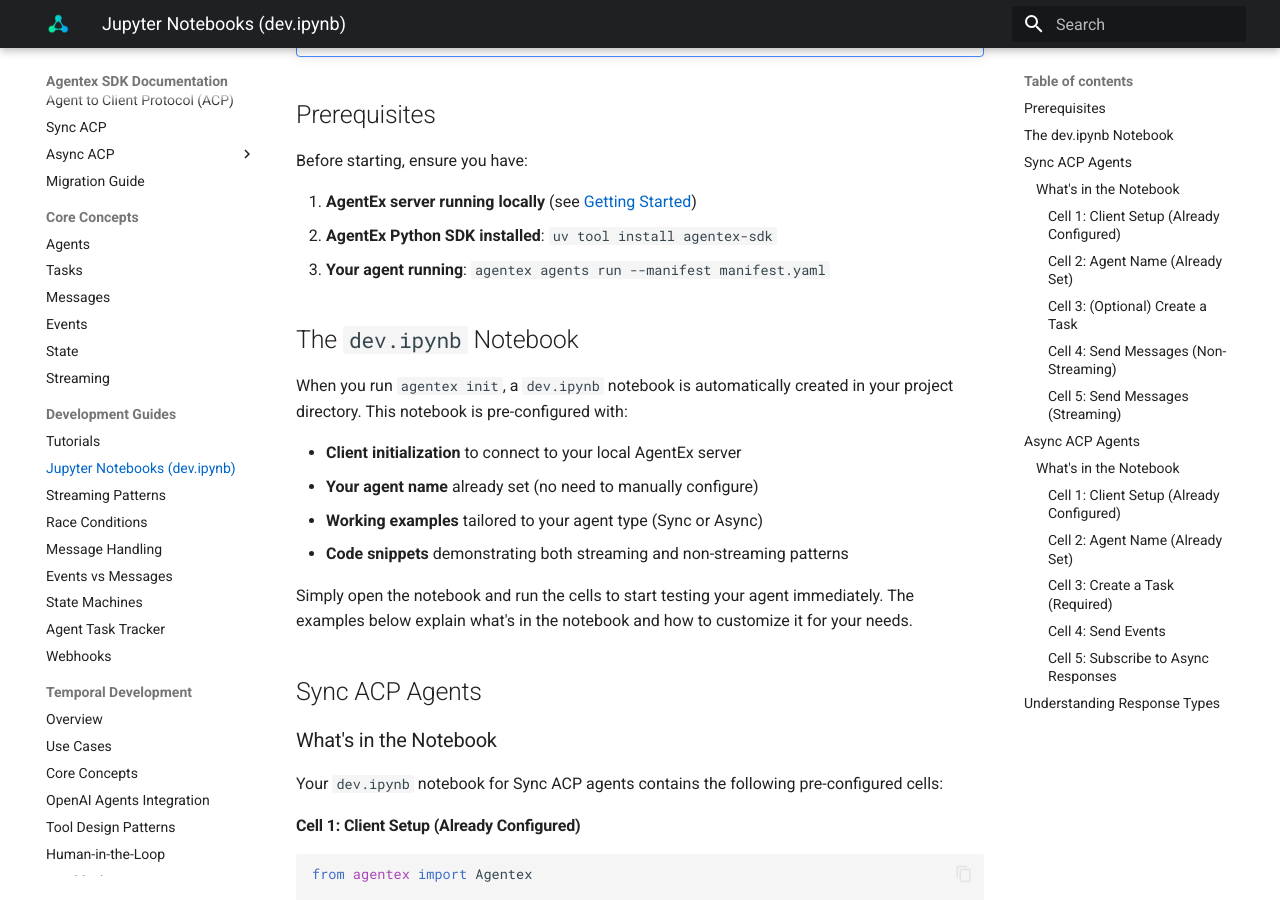
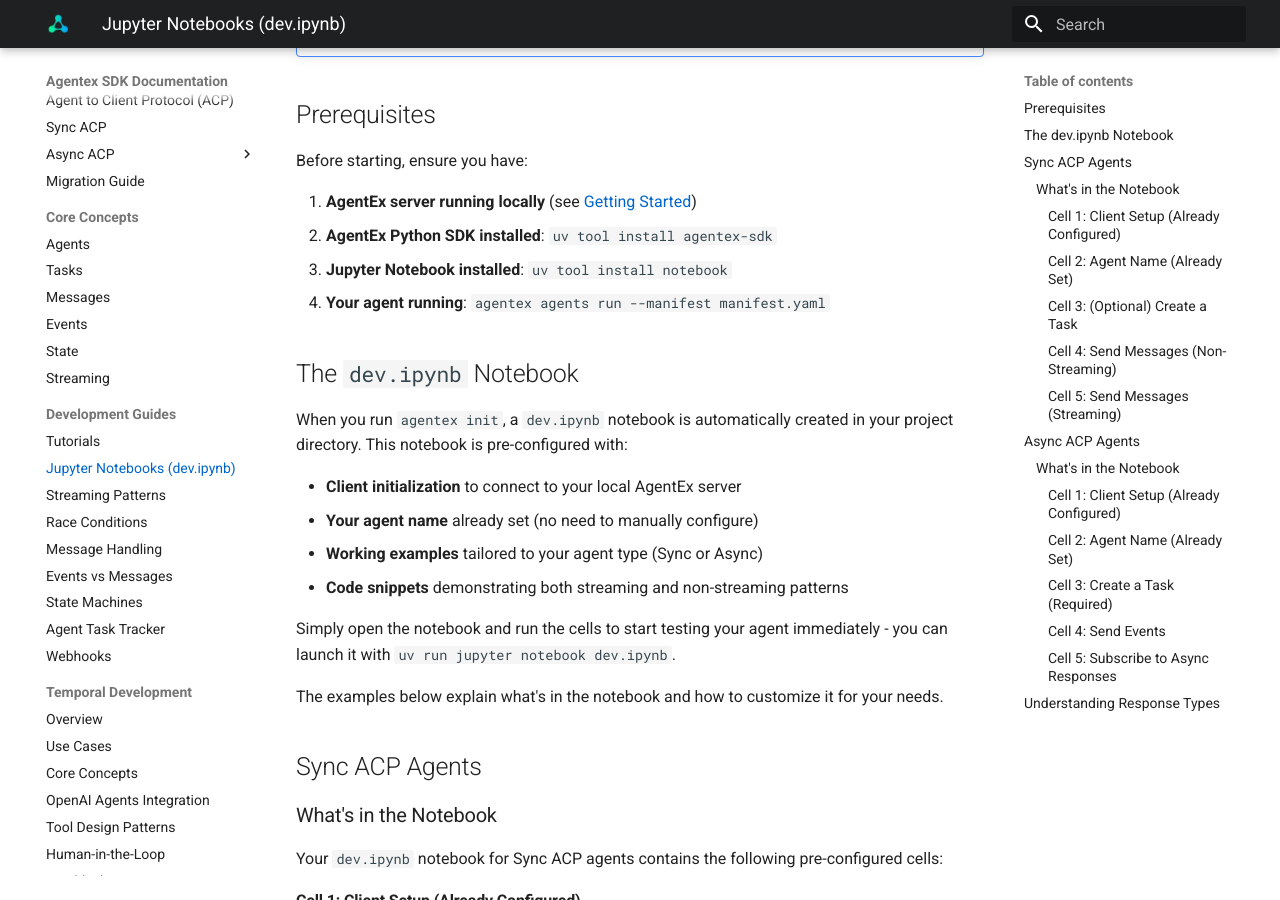
Before and after one commit to scaleapi/scale-agentex, an MkDocs documentation site: the page built from agentex/docs/docs/development_guides/jupyter_notebooks.md, in a window 1280 px wide and 900 px high, scrolled down 438 px. Built offline with MkDocs 1.6.1 and Material for MkDocs 9.7.7, drawn with Linux system fonts in a browser that asks for light colours.

Commit message:
Update instructions to run Jupyter notebooks (#71)
Adding explicit uv command to run these once the notebook tool has been
installed.

```diff
--- a/agentex/docs/docs/development_guides/jupyter_notebooks.md
+++ b/agentex/docs/docs/development_guides/jupyter_notebooks.md
@@ -13,7 +13,8 @@
 
 1. **AgentEx server running locally** (see [Getting Started](https://github.com/scaleapi/scale-agentex#getting-started){target="_blank"})
 2. **AgentEx Python SDK installed**: `uv tool install agentex-sdk`
-3. **Your agent running**: `agentex agents run --manifest manifest.yaml`
+3. **Jupyter Notebook installed**: `uv tool install notebook`
+4. **Your agent running**: `agentex agents run --manifest manifest.yaml`
 
 ## The `dev.ipynb` Notebook
 
@@ -24,7 +25,9 @@
 - **Working examples** tailored to your agent type (Sync or Async)
 - **Code snippets** demonstrating both streaming and non-streaming patterns
 
-Simply open the notebook and run the cells to start testing your agent immediately. The examples below explain what's in the notebook and how to customize it for your needs.
+Simply open the notebook and run the cells to start testing your agent immediately - you can launch it with `uv run jupyter notebook dev.ipynb`.
+
+The examples below explain what's in the notebook and how to customize it for your needs.
 
 ## Sync ACP Agents
 
```
